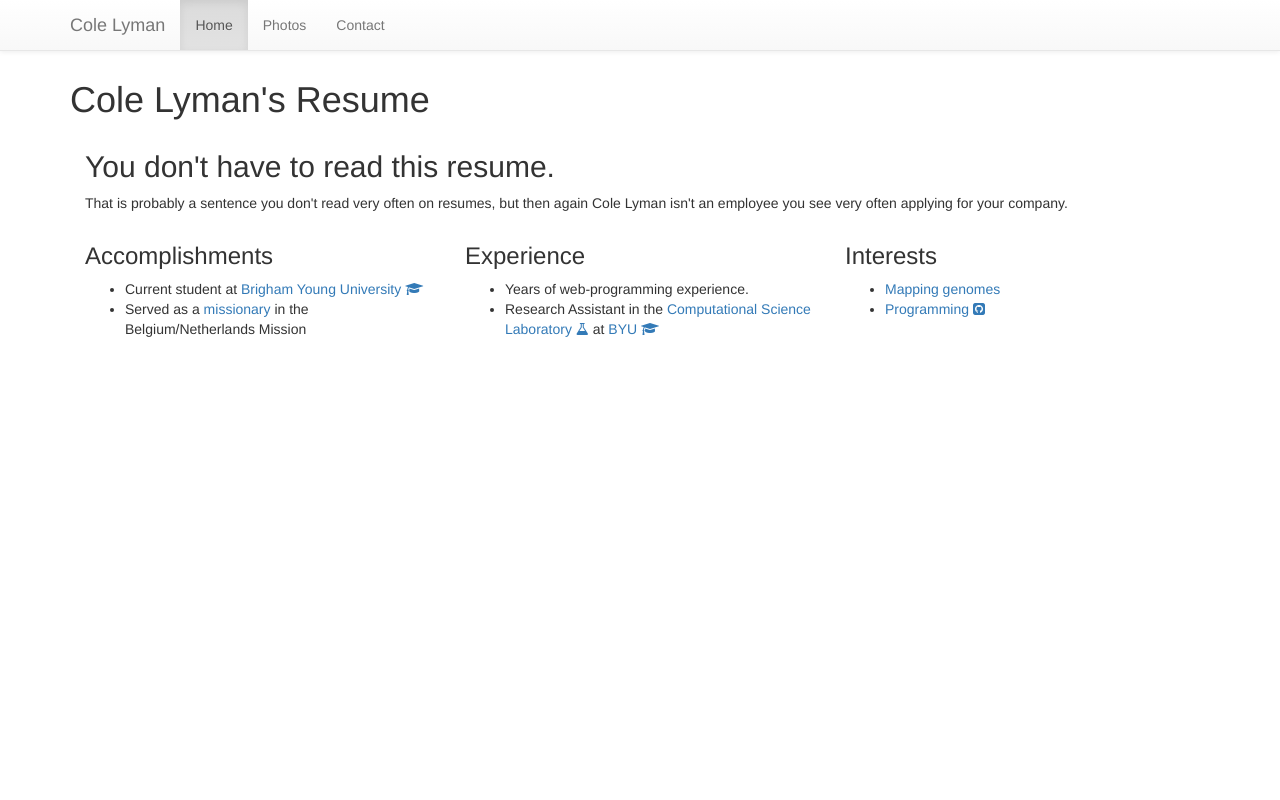
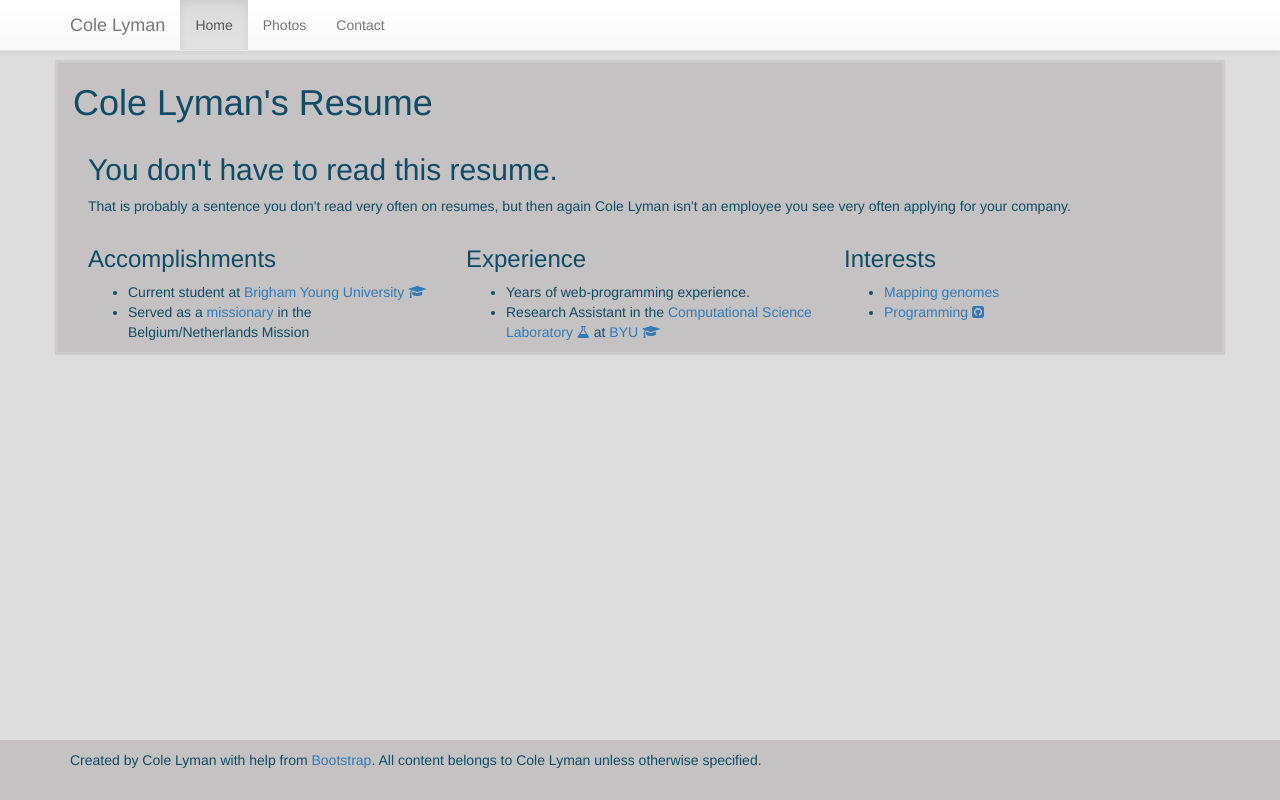
Before and after one commit to Colelyman/Resume, a website: page resume.html in a window 1280 px wide. Drawn offline with nearby package versions, Linux system fonts and the light colour scheme.

Commit message:
The final push...

```diff
--- a/resume.html
+++ b/resume.html
@@ -31,7 +31,7 @@
       </div>
     </nav>
 
-    <div class="container">
+    <div class="container main">
 
       <h1>Cole Lyman's Resume</h1>
 				<div class="col-md-12">
@@ -39,14 +39,14 @@
 					<p>That is probably a sentence you don't read very often on resumes, but then again Cole Lyman
 						isn't an employee you see very often applying for your company.</p>
 				</div>
-      <div class="col-md-4">
+      <div class="col-md-4 left">
 				<h3>Accomplishments</h3>
 					<ul>
 						<li>Current student at <a href="http://byu.edu">Brigham Young University <i class="fa fa-graduation-cap"></i></a></li>
 						<li>Served as a <a href="https://www.mormon.org/values/missionary-work">missionary</a> in the Belgium/Netherlands Mission</li>
 					</ul>
 			</div>
-			<div class="col-md-4">
+			<div class="col-md-4 center">
 				<h3>Experience</h3>
 					<ul>
 						<li>Years of web-programming experience.</li>
@@ -54,15 +54,22 @@
 							<a href="http://byu.edu">BYU <i class="fa fa-graduation-cap"></i></a></li>
 					</ul>
 			</div>
-			<div class="col-md-4">
+			<div class="col-md-4 right">
 				<h3>Interests</h3>
 					<ul>
 						<li><a href="https://en.wikipedia.org/wiki/Gene_mapping">Mapping genomes</a></li>
-						<li><a href="https://github.com/colelyman">Programming <i class="fa fa-github-square fa-2"></i></li>
+						<li><a href="https://github.com/colelyman">Programming <i class="fa fa-github-square fa-2"></i></a></li>
 					</ul>
 			</div>
 
     </div>
 
+		<footer class="footer">
+			<div class="container">
+				<p>Created by Cole Lyman with help from <a href="http://getbootstrap.com/2.3.2/">Bootstrap</a>. All content belongs to
+					Cole Lyman unless otherwise specified.</p>
+			</div>
+		</footer>
+
   </body>
 </html>
--- a/stylesheet.css
+++ b/stylesheet.css
@@ -1,3 +1,51 @@
 body {
   padding-top: 60px;
+  background-color: #dddddd;
+  color: #104C65;
 }
+
+.main {
+  border-style: solid;
+  border-color: #cccccc;
+  border-width: normal;
+  background-color: #C4C2C2;
+}
+
+.left {
+  //background-color: #BF4458;
+}
+
+.center {
+  //background-color: #7F7E58;
+}
+
+.right {
+  //background-color: #FEF735;
+}
+
+.photo {
+  background-color: #BF4453;
+  border-style: solid;
+  border-color: #FEF735;
+  border-width: thin;
+  margin-left: 5px;
+  margin-right: 5px;
+}
+
+img {
+  border-style: solid;
+  border-width: thin;
+  border-color: #CCCCCC;
+}
+
+footer {
+  position: absolute;
+  bottom: 0;
+  width: 100%;
+  height: 60px;
+  background-color: #C4C2C2;
+}
+
+.footer p {
+  margin-top: 10px;
+}
```
Also changed, not shown: photos.html (+24 -3 lines), Coding.jpg (added), Cole bitwise.png (added), WinterQuarters.jpg (added), 1 other file.
